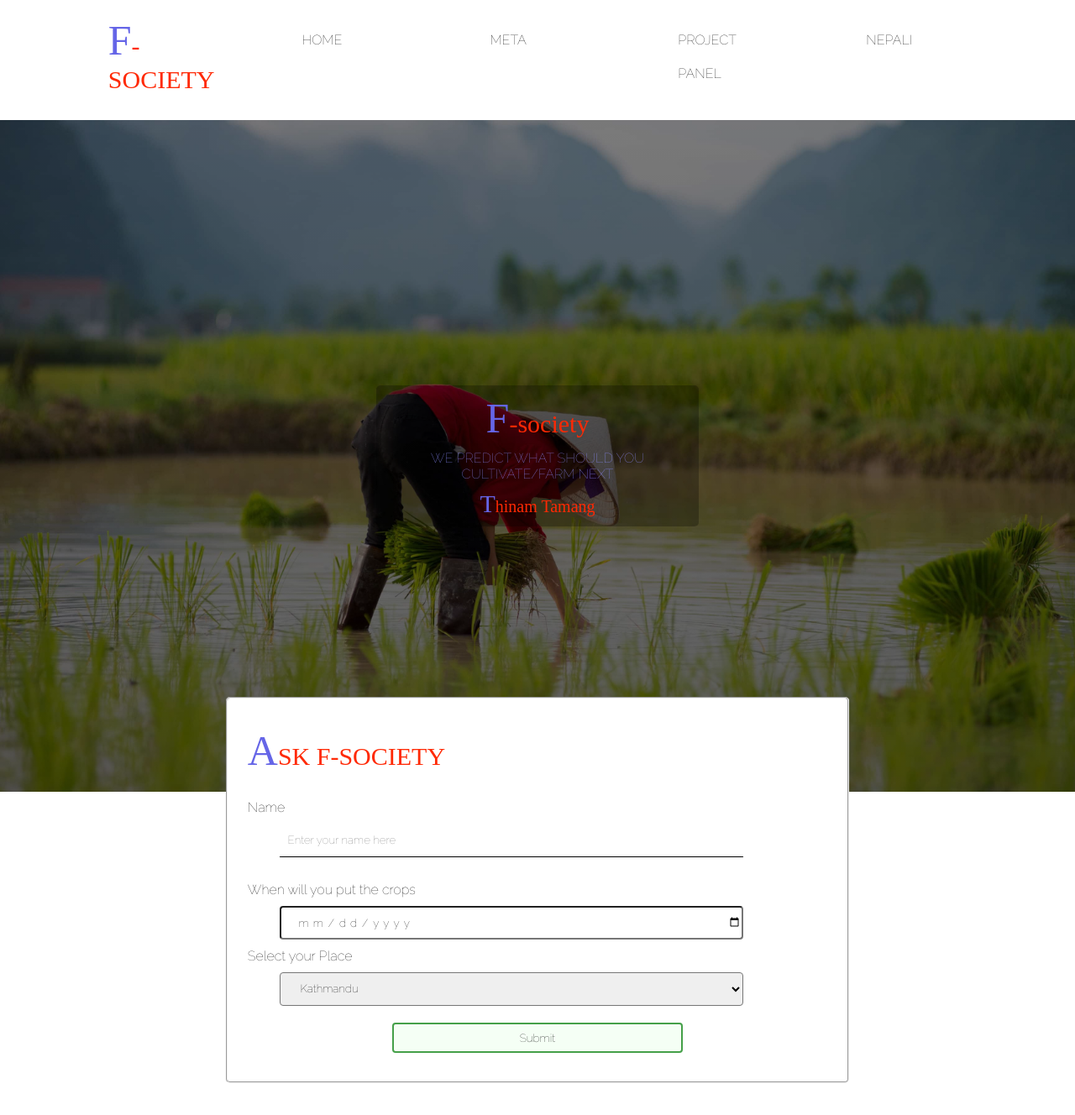
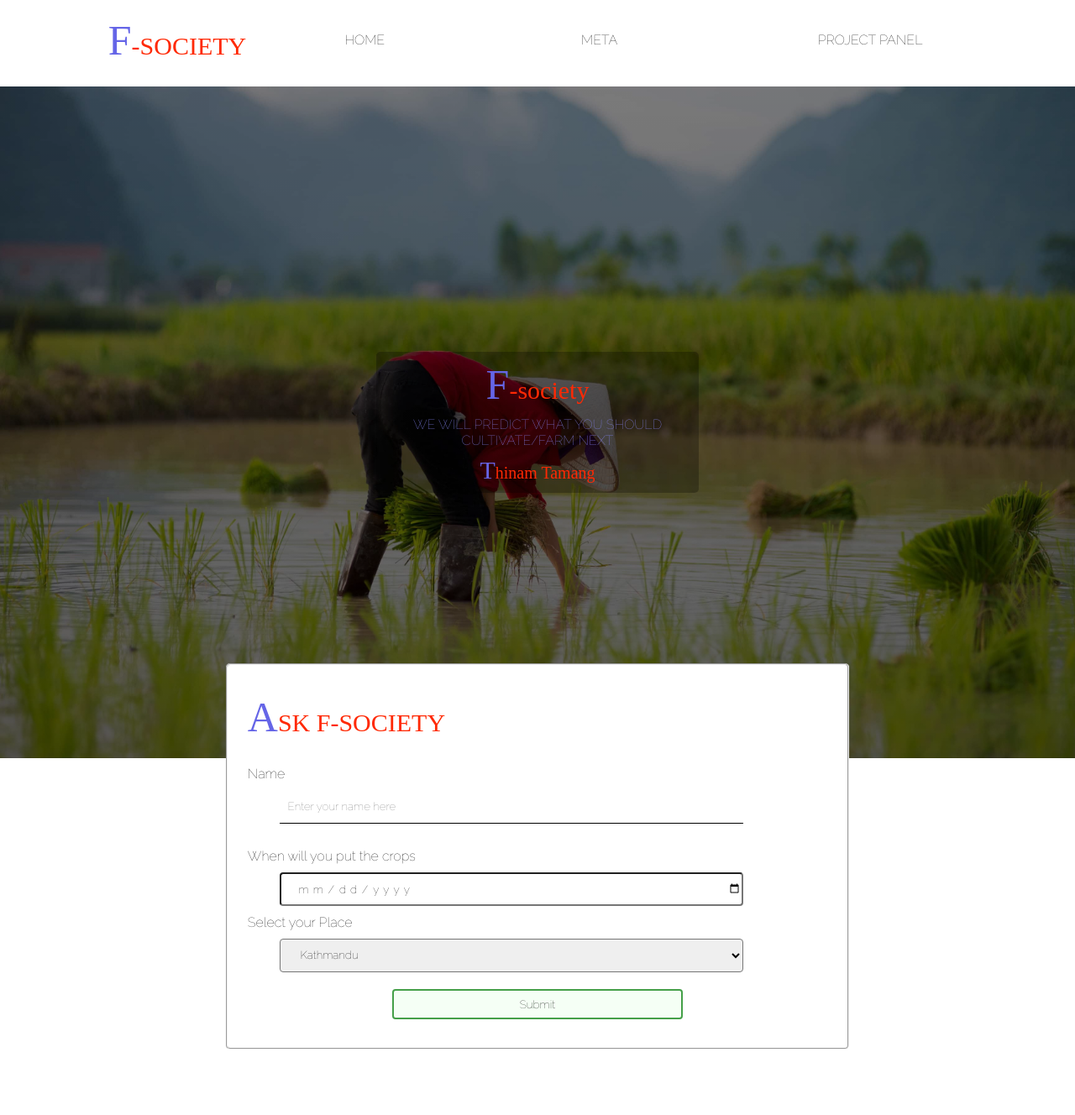
Before and after one commit to n1rjal/Fsociety-SpaceApp, a Django app: page / in a window 1280 px wide. Shown: the whole page at 84% size. After the commit the page ends 1250 px from the top, so only its background shows below. Run offline with Django 3.2, Linux system fonts and the light colour scheme; parts of the project's set-up code (start-up, migrations or seed data) failed here and were passed over.

Commit message:
grammer updated at line 23

```diff
--- a/fsociety/templates/fsociety/base.html
+++ b/fsociety/templates/fsociety/base.html
@@ -22,7 +22,7 @@
       <a href="{%url 'home'%}">Home</a>
       <a target="blank" href="https://github.com/n1rjal/Fsociety-SpaceApp#meta">Meta</a>
       <a target="blank" href="https://covid19.spaceappschallenge.org/challenges/covid-challenges/food-thought/teams/fsociety/project">Project Panel</a>
-      <a href="{%url 'home'%}" translate="yes">Nepali</a>
+
     </nav>
     {%block content%}
     {%endblock%}
--- a/fsociety/templates/fsociety/index.html
+++ b/fsociety/templates/fsociety/index.html
@@ -4,7 +4,7 @@
 <div class="name">
     <div class="nameee">
       <logo>F-society</logo>
-      <p> WE PREDICT WHAT SHOULD YOU CULTIVATE/FARM NEXT</p>
+      <p> WE WILL PREDICT WHAT YOU SHOULD CULTIVATE/FARM NEXT</p>
       <logo id="member-name">Thinam Tamang</logo>
      </div>
   </div>
```
